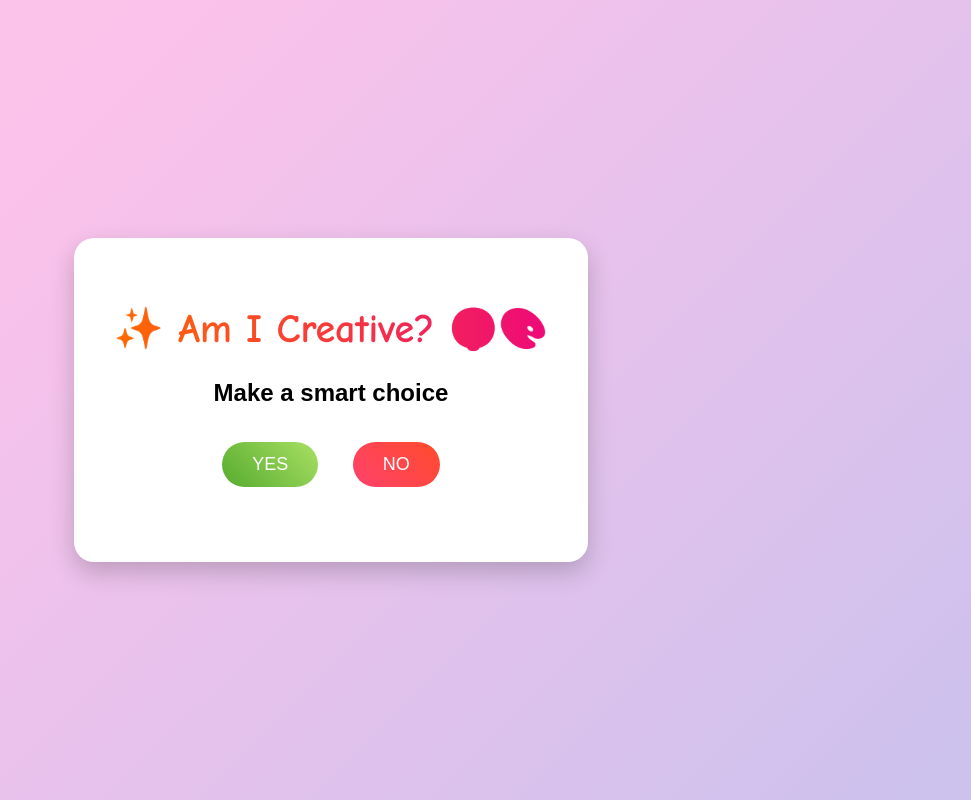
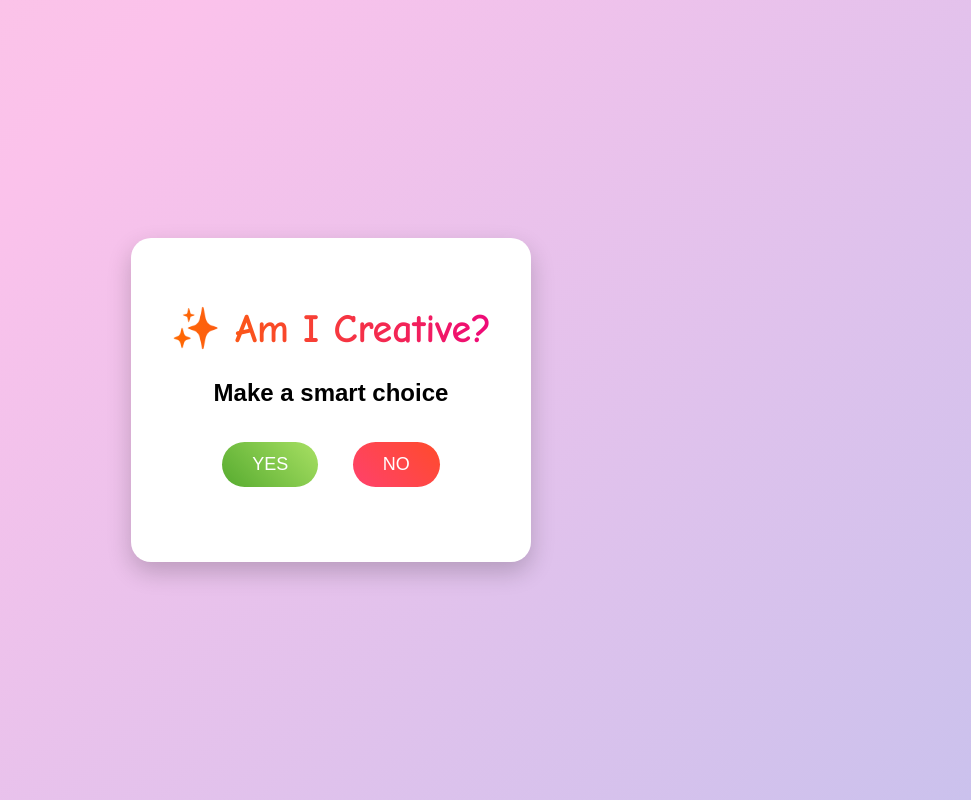
Before and after one commit to divyagorantla9080-code/fun, a plain HTML site: page creative.html in a window 1280 px wide. Shown: the whole page, without its empty margins (309-1280 px from the left). Drawn offline with Linux system fonts and the light colour scheme.

Commit message:
Update creative.html

```diff
--- a/creative.html
+++ b/creative.html
@@ -77,7 +77,7 @@
 <body>
 
 <div class="container">
-    <h1>✨ Am I Creative? 🤪🎨</h1>
+    <h1>✨ Am I Creative? </h1>
     <h2>Make a smart choice</h2>
 
     <button class="yes-btn" onclick="handleResponse('You are super creative!, Im asking about me 😎✨')">YES</button>
```
